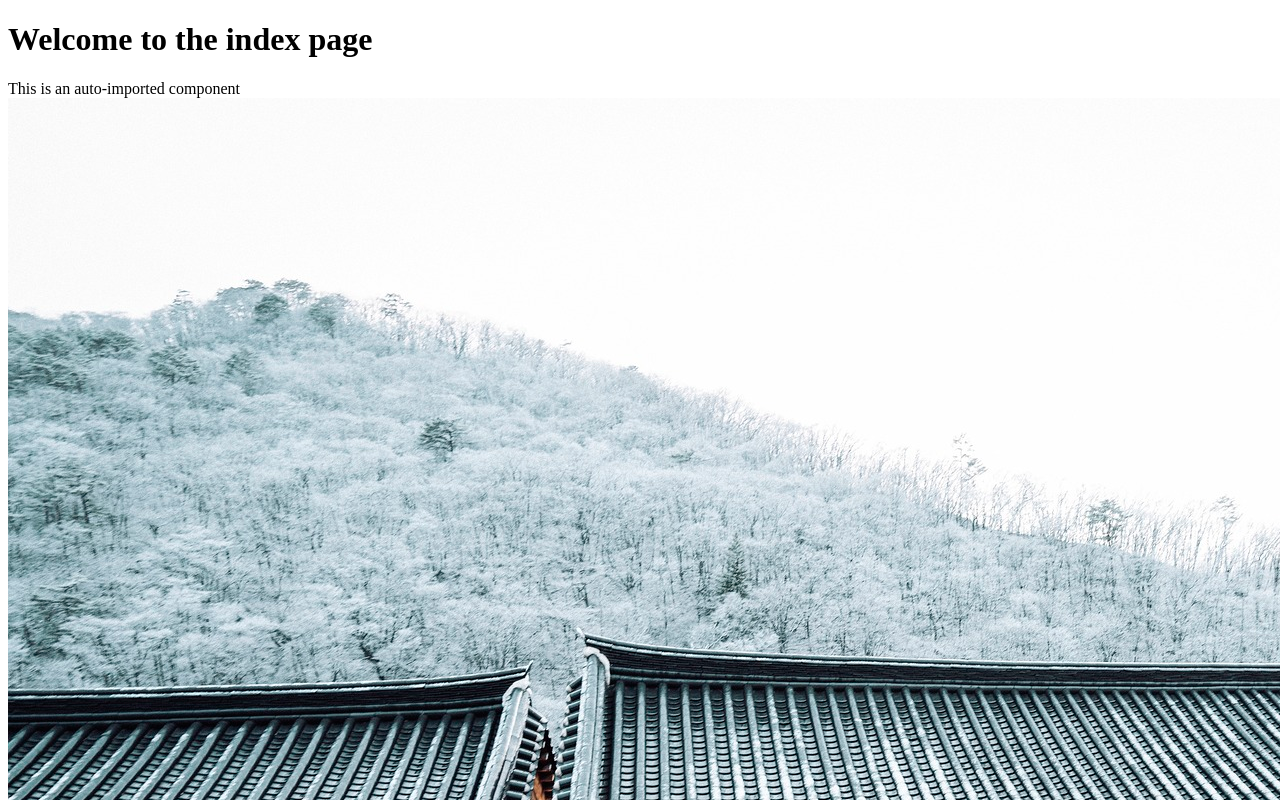
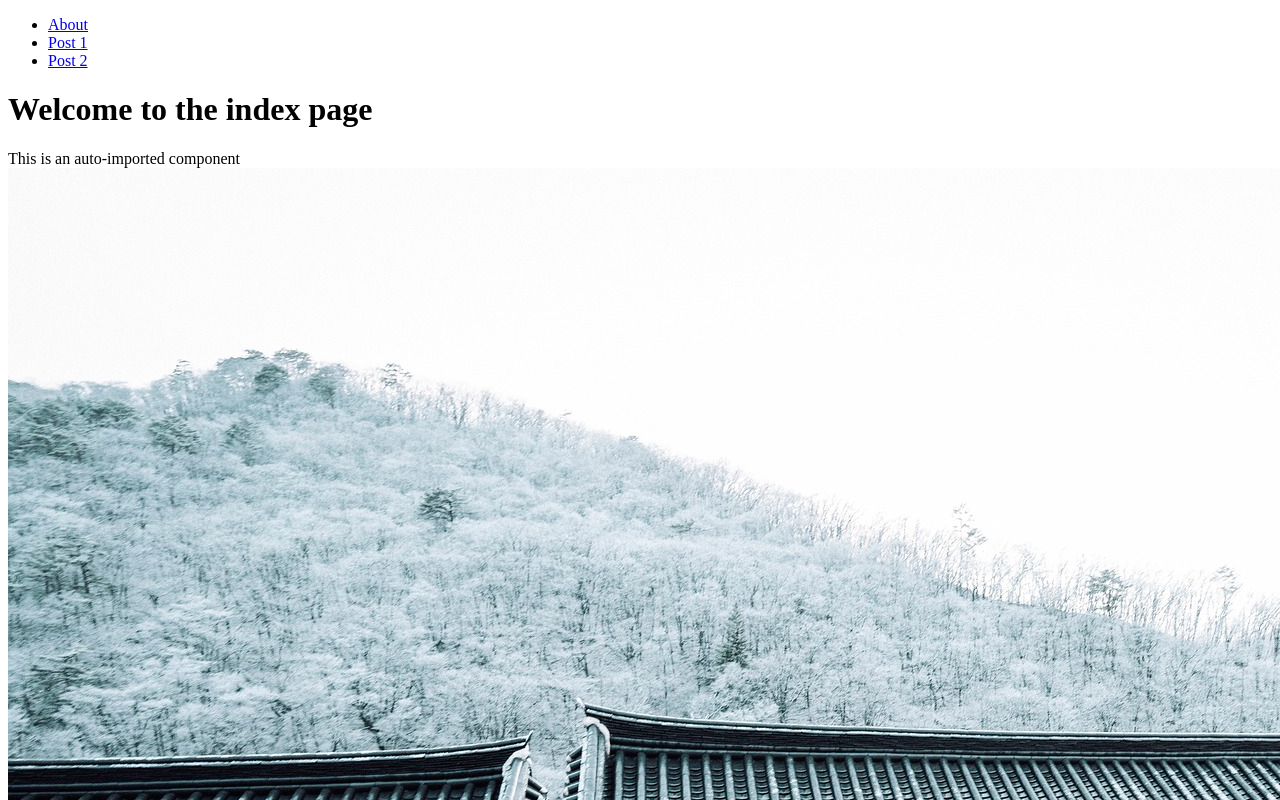
Before and after one commit to Faez-B/openAI-integration, a Nuxt app: page / in a window 1280 px wide. Shown: the top 800 px of the page. Built offline with nearby package versions, Linux system fonts and the light colour scheme.

Commit message:
Moved image to index. Added routes : posts and post details. Added a header with link to pages

```diff
--- a/app.vue
+++ b/app.vue
@@ -17,11 +17,11 @@
 
     <!-- <NuxtWelcome /> -->
 
+    <AppHeader/>
+
     <NuxtPage />
 
-    <!-- In Dev : Only works if image is in folder assets/ (which itself is located in the root of the Nuxt project) -->
-    <!-- And if you've specified '~/assets' before the path of the image -->
-    <img src="~/assets/img/house.jpg" alt="Discover Nuxt 3 assets">
+
 
   </div>
 </template>
--- /dev/null
+++ b/components/AppHeader.vue
@@ -0,0 +1,15 @@
+<script setup>
+
+</script>
+
+<template>
+    <header>
+        <nav>
+            <ul>
+                <li><NuxtLink to="/about">About</NuxtLink></li>
+                <li><NuxtLink to="/posts/1">Post 1</NuxtLink></li>
+                <li><NuxtLink to="/posts/2">Post 2</NuxtLink></li>
+            </ul>
+        </nav>
+    </header>
+</template>
--- a/pages/index.vue
+++ b/pages/index.vue
@@ -6,5 +6,7 @@
       </AppAlert>
     </div>
 
-    <!-- <img src="/img/house.png" alt="Discover Nuxt 3 assets"> -->
+    <!-- In Dev : Only works if image is in folder assets/ (which itself is located in the root of the Nuxt project) -->
+    <!-- And if you've specified '~/assets' before the path of the image -->
+    <img src="~/assets/img/house.jpg" alt="Discover Nuxt 3 assets">
 </template>
```
Also changed, not shown: pages/posts.vue (added, +7 -0 lines), pages/posts/[id].vue (added, +7 -0 lines).
